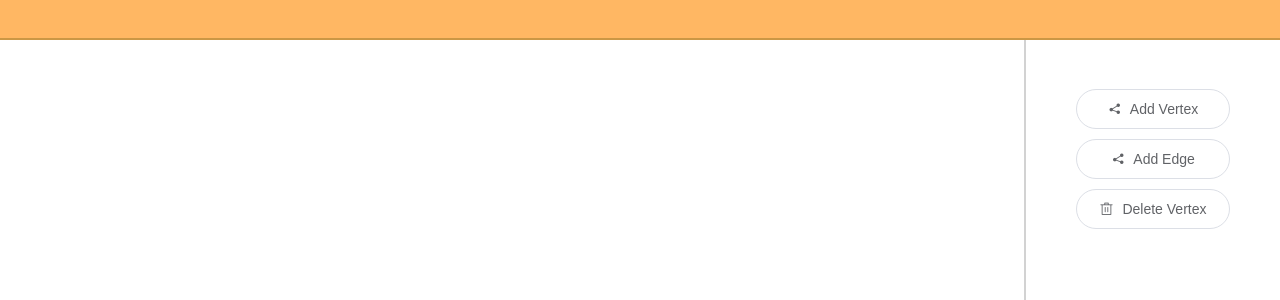
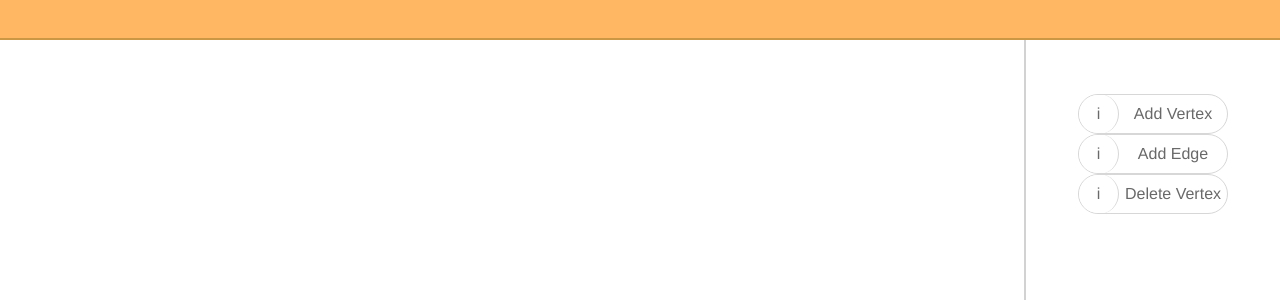
Before and after one commit to borisovdenis-kb/graph-playground, a Vue app: page / in a window 1280 px wide. Shown: the top 300 px of the page. Built offline with nearby package versions, Linux system fonts and the light colour scheme.

Commit message:
Refactor: Element buttons changed on custom buttons

```diff
--- /dev/null
+++ b/src/components/AppButton/AppButton.vue
@@ -0,0 +1,33 @@
+<template>
+  <div class="app-button"
+       v-bind:class="{'app-button--clicked': isClicked,
+                      'app-button--disabled': isDisabled}"
+       v-on:click="onBtnClick()">
+    <div class="app-button__icon">i</div>
+    <div class="app-button__text">{{text}}</div>
+  </div>
+</template>
+
+<script>
+  import './app-button.css';
+
+  export default {
+    name: "AppButton",
+    props: ['text', 'isDisabled', 'onClick'],
+    data() {
+      return {
+        isClicked: false
+      }
+    },
+    methods: {
+      onBtnClick () {
+        this.$emit('click');
+        this.isClicked = !this.isClicked;
+      }
+    }
+  }
+</script>
+
+<style scoped>
+
+</style>
--- /dev/null
+++ b/src/components/AppButton/app-button.css
@@ -0,0 +1,47 @@
+.app-button {
+  display: flex;
+  align-items: center;
+  width: 150px;
+  height: 40px;
+  border: 1px solid #d7d7d7;
+  border-radius: 40px;
+  color: #696969;
+  font-family: Helvetica;
+  cursor: pointer;
+  overflow: hidden;
+}
+
+.app-button:hover {
+  background-color: rgba(152, 202, 255, 0.35);
+}
+
+.app-button--clicked {
+  border: 1px solid rgb(110, 145, 255);
+  background-color: rgba(152, 202, 255, 0.35);
+}
+
+.app-button--disabled {
+  border: 1px solid #ebebeb;
+  color: #cbcdcc;
+  background-color: #ffffff;
+}
+
+.app-button__icon {
+  display: flex;
+  justify-content: center;
+  align-items: center;
+  flex-grow: 0;
+  width: 40px;
+  height: 40px;
+  background-color: #ffffff;
+  border-radius: 50%;
+  border-right: 1px solid #d7d7d7;
+}
+
+.app-button__text {
+  display: flex;
+  flex-grow: 1;
+  justify-content: center;
+  align-items: center;
+  height: 100%;
+}
--- a/src/components/ToolBar/ToolBar.vue
+++ b/src/components/ToolBar/ToolBar.vue
@@ -1,33 +1,18 @@
 <template>
   <div class="tool-bar">
-    <div class="tool-bar__add-relation-form">
+    <div class="tool-bar__main-menu">
 
-      <el-row class="tool-bar__row">
-        <el-button class="tool-bar__action-button"
-                   round
-                   icon="el-icon-share"
-                   v-on:click="setCurrentAction(actions.ADD_VERTEX)">
-          Add Vertex
-        </el-button>
-      </el-row>
+      <app-button text="Add Vertex"
+                  v-on:click="setCurrentAction(actions.ADD_VERTEX)">
+      </app-button>
 
-      <el-row class="tool-bar__row">
-        <el-button class="tool-bar__action-button"
-                   round
-                   icon="el-icon-share"
-                   v-on:click="setCurrentAction(actions.ADD_EDGE)">
-          Add Edge
-        </el-button>
-      </el-row>
+      <app-button text="Add Edge"
+                  v-on:click="setCurrentAction(actions.ADD_EDGE)">
+      </app-button>
 
-      <el-row class="tool-bar__row">
-        <el-button class="tool-bar__action-button"
-                   round
-                   icon="el-icon-delete"
-                   v-on:click="setCurrentAction(actions.DELETE_VERTEX)">
-          Delete Vertex
-        </el-button>
-      </el-row>
+      <app-button text="Delete Vertex"
+                  v-on:click="setCurrentAction(actions.DELETE_VERTEX)">
+      </app-button>
     </div>
   </div>
 </template>
@@ -36,9 +21,15 @@
   import './tool-bar.css';
   import {SET_CURRENT_ACTION} from '../../store/mutations';
   import actions from "../../core/actions";
+  import AppHeader from "../Header/AppHeader";
+  import AppButton from "../AppButton/AppButton";
 
   export default {
     name: "tool-bar",
+    components: {
+      AppButton,
+      AppHeader
+    },
     data() {
       return {
         actions
--- a/src/components/ToolBar/tool-bar.css
+++ b/src/components/ToolBar/tool-bar.css
@@ -6,7 +6,7 @@
   border-left: 2px solid #d2d2d2;
 }
 
-.tool-bar__add-relation-form {
+.tool-bar__main-menu {
   display: flex;
   flex-direction: column;
   justify-content: center;
--- a/src/styles/common.css
+++ b/src/styles/common.css
@@ -1,6 +1,7 @@
 
 * {
   box-sizing: border-box;
+  user-select: none;
 }
 
 html {
```
